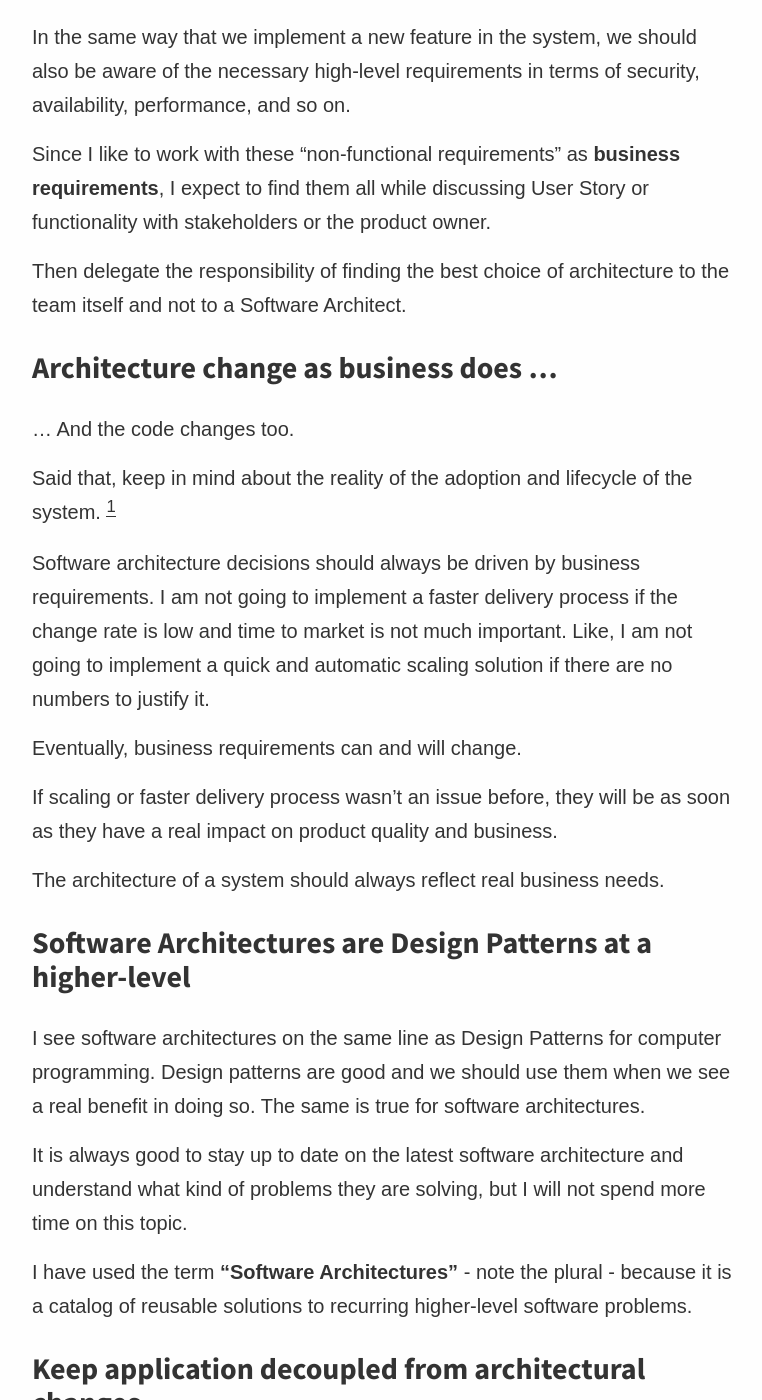
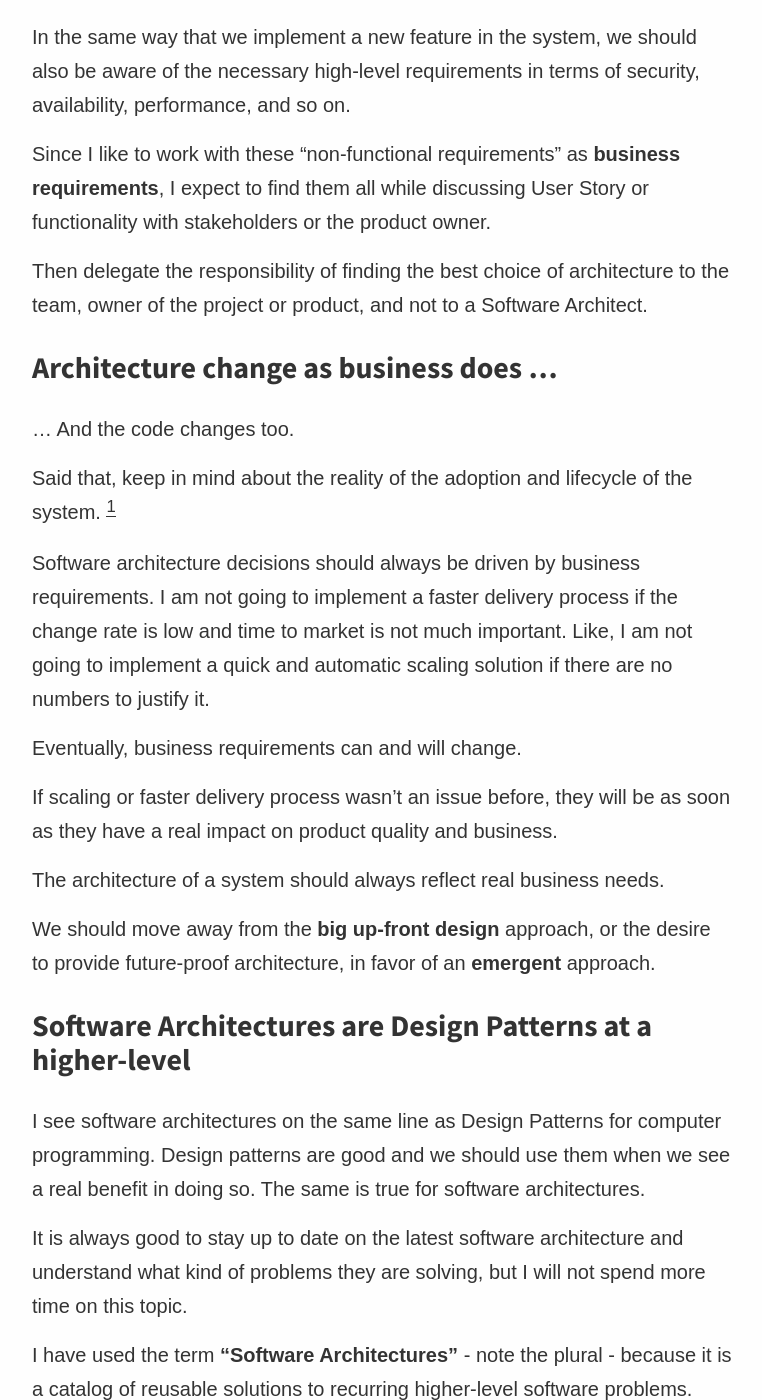
Before and after one commit to joebew42/joebew42.github.io, a Jekyll site: the page built from _posts/2020-12-23-software-architecture-is-overrated.markdown, in a window 1280 px wide and 1400 px high, scrolled down 1101 px. Shown: the whole window, without its empty margins (258-1020 px from the left). Built offline with Jekyll 4.4.1, drawn with Linux system fonts in a browser that asks for light colours; some web fonts are replaced.

Commit message:
From upfront to emergent

```diff
--- a/_posts/2020-12-23-software-architecture-is-overrated.markdown
+++ b/_posts/2020-12-23-software-architecture-is-overrated.markdown
@@ -34,7 +34,7 @@ In the same way that we implement a new feature in the system, we should also be
 
 Since I like to work with these "non-functional requirements" as **business requirements**, I expect to find them all while discussing User Story or functionality with stakeholders or the product owner.
 
-Then delegate the responsibility of finding the best choice of architecture to the team itself and not to a Software Architect.
+Then delegate the responsibility of finding the best choice of architecture to the team, owner of the project or product, and not to a Software Architect.
 
 ## Architecture change as business does ...
 
@@ -49,6 +49,8 @@ Eventually, business requirements can and will change.
 If scaling or faster delivery process wasn't an issue before, they will be as soon as they have a real impact on product quality and business.
 
 The architecture of a system should always reflect real business needs.
+
+We should move away from the **big up-front design** approach, or the desire to provide future-proof architecture, in favor of an **emergent** approach.
 
 ## Software Architectures are Design Patterns at a higher-level
 
```
